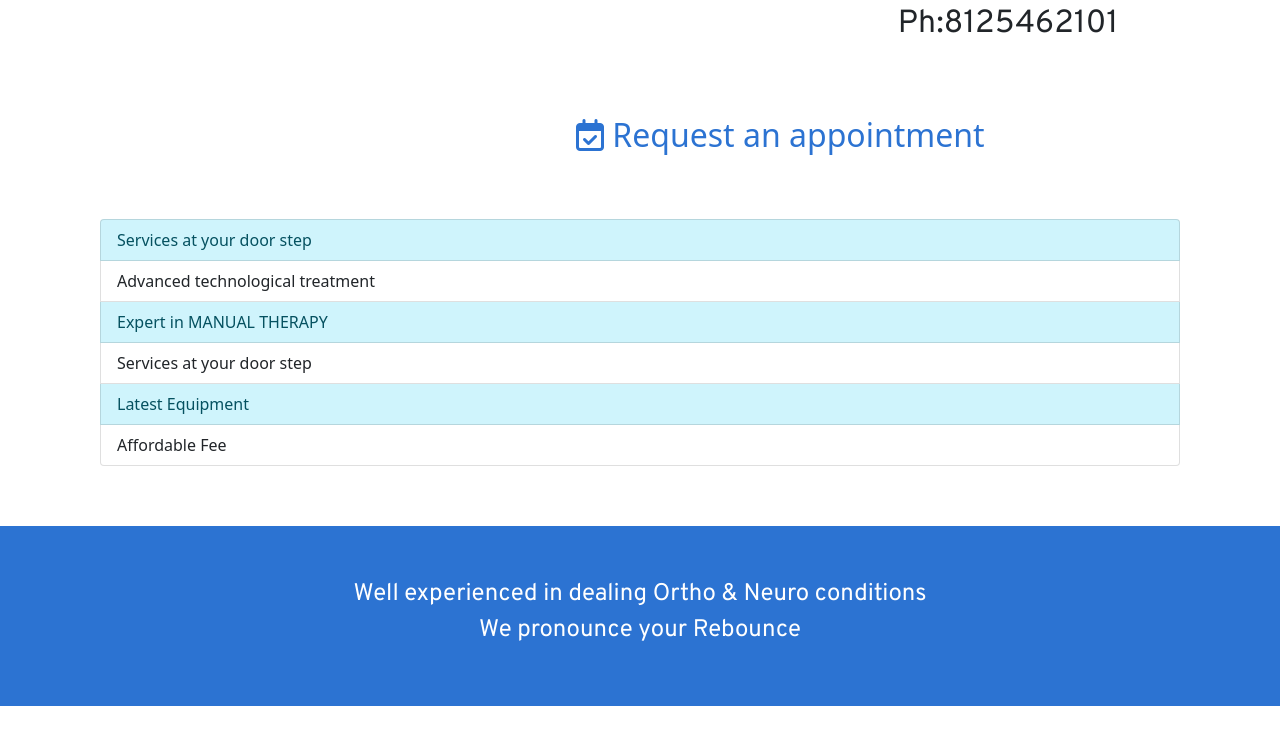
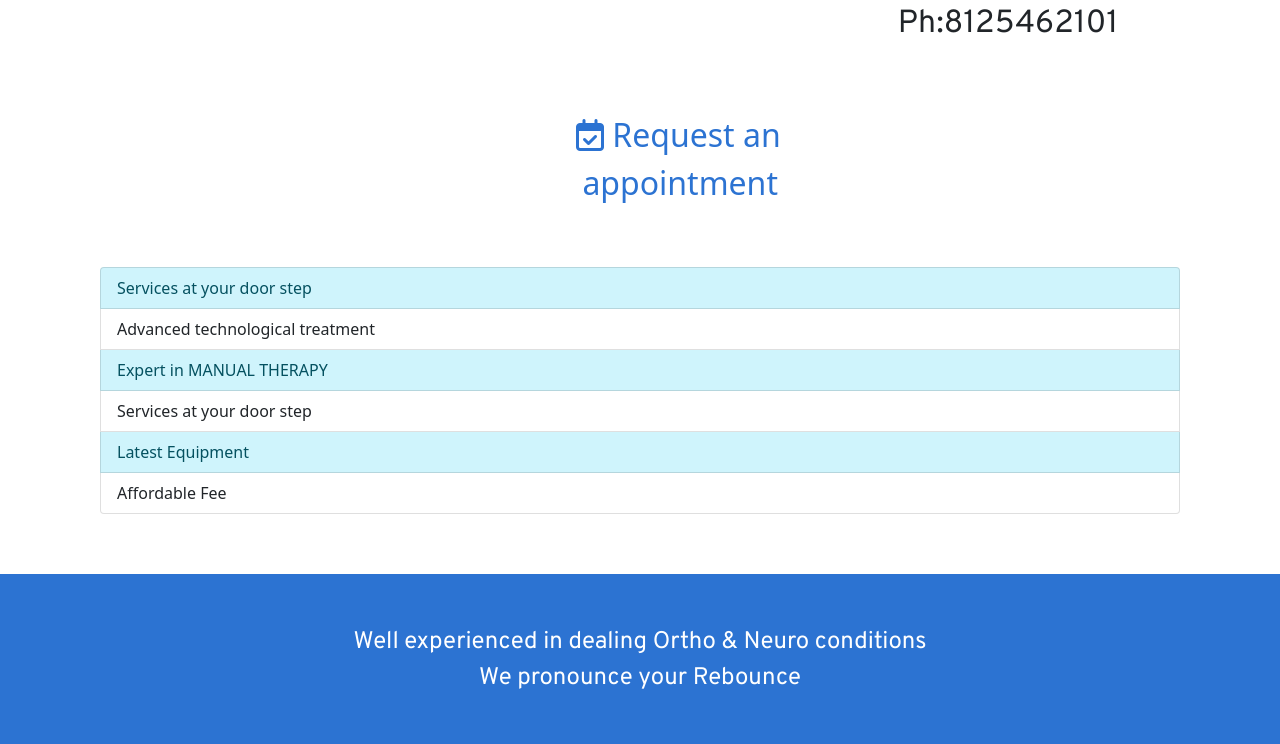
Before and after one commit to sreeramracha/physiotherapy, a plain HTML site: page index.html in a window 1280 px wide. Shown: the part 1435-2179 px from the top of the page. Before the commit the page ends 2141 px from the top, so only its background shows below. Drawn offline with nearby package versions, Linux system fonts and the light colour scheme; a web font is replaced by a local one.

Commit message:
Update index.html

```diff
--- a/index.html
+++ b/index.html
@@ -134,7 +134,7 @@
 
         <a class="appointment" href="#">
             <i class="fa-regular fa-calendar-check"></i>
-            Request an appointment</a>
+            Request an <br><span>appointment</span></a>
     </div>
 
     <div id="information">
```
